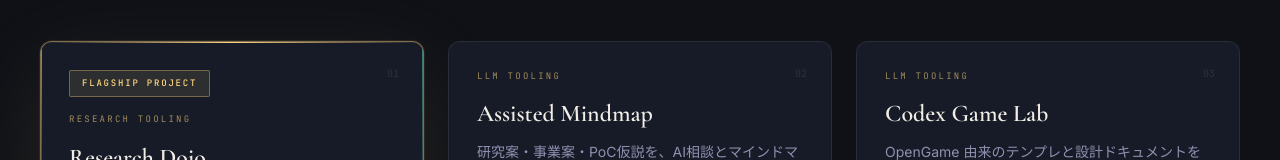
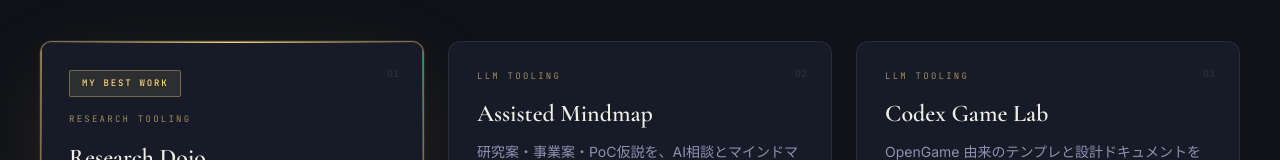
Before and after one commit to ayatemp/my_portfolio, a Next.js app: page /en/projects in a window 1280 px wide. Shown: the part 298-458 px from the top of the page. Built offline with nearby package versions, Linux system fonts and the light colour scheme.

Commit message:
Tune Research Dojo spotlight wording

```diff
--- a/app/[locale]/page.tsx
+++ b/app/[locale]/page.tsx
@@ -345,7 +345,7 @@ export default async function HomePage({
         <div className="grid sm:grid-cols-2 md:grid-cols-3 gap-4">
           {projects.map((project) => {
             const isSpotlight = project.spotlight;
-            const spotlightLabel = locale === "ja" ? "優秀ポスター賞級" : "Flagship";
+            const spotlightLabel = locale === "ja" ? "自信作" : "Best Work";
 
             return (
               <Link key={project.slug} href={lp(locale, `/projects/${project.slug}`)} className="group block">
--- a/app/[locale]/projects/[slug]/page.tsx
+++ b/app/[locale]/projects/[slug]/page.tsx
@@ -52,11 +52,11 @@ export default async function ProjectDetailPage({
   const t = dict.projects;
   const htmlContent = await markdownToHtml(project.content);
   const isSpotlight = project.spotlight;
-  const spotlightLabel = locale === "ja" ? "優秀ポスター賞級プロジェクト" : "Flagship Project";
+  const spotlightLabel = locale === "ja" ? "自信作プロジェクト" : "My Best Work";
   const spotlightCopy =
     locale === "ja"
-      ? "今いちばん自信のある研究ツールとして、設計・実装・配布まで磨き込んだ作品です。"
-      : "A polished research tool I am especially confident in, from product design to desktop distribution.";
+      ? "研究体験への問題意識から、設計・実装・配布まで自分なりに作り込んだ作品です。"
+      : "A research tool I am especially proud of, shaped from product design through desktop distribution.";
 
   return (
     <div className="min-h-screen pt-32 pb-24">
--- a/components/ProjectCard.tsx
+++ b/components/ProjectCard.tsx
@@ -17,7 +17,7 @@ export default function ProjectCard({ project, index, locale = "ja" }: Props) {
   const [glowPos, setGlowPos] = useState({ x: 50, y: 50 });
   const [hovered, setHovered] = useState(false);
   const isSpotlight = project.spotlight;
-  const spotlightLabel = locale === "ja" ? "優秀ポスター賞級" : "Flagship Project";
+  const spotlightLabel = locale === "ja" ? "自信作" : "My Best Work";
 
   function handleMouseMove(e: React.MouseEvent<HTMLDivElement>) {
     const el = cardRef.current;
```
